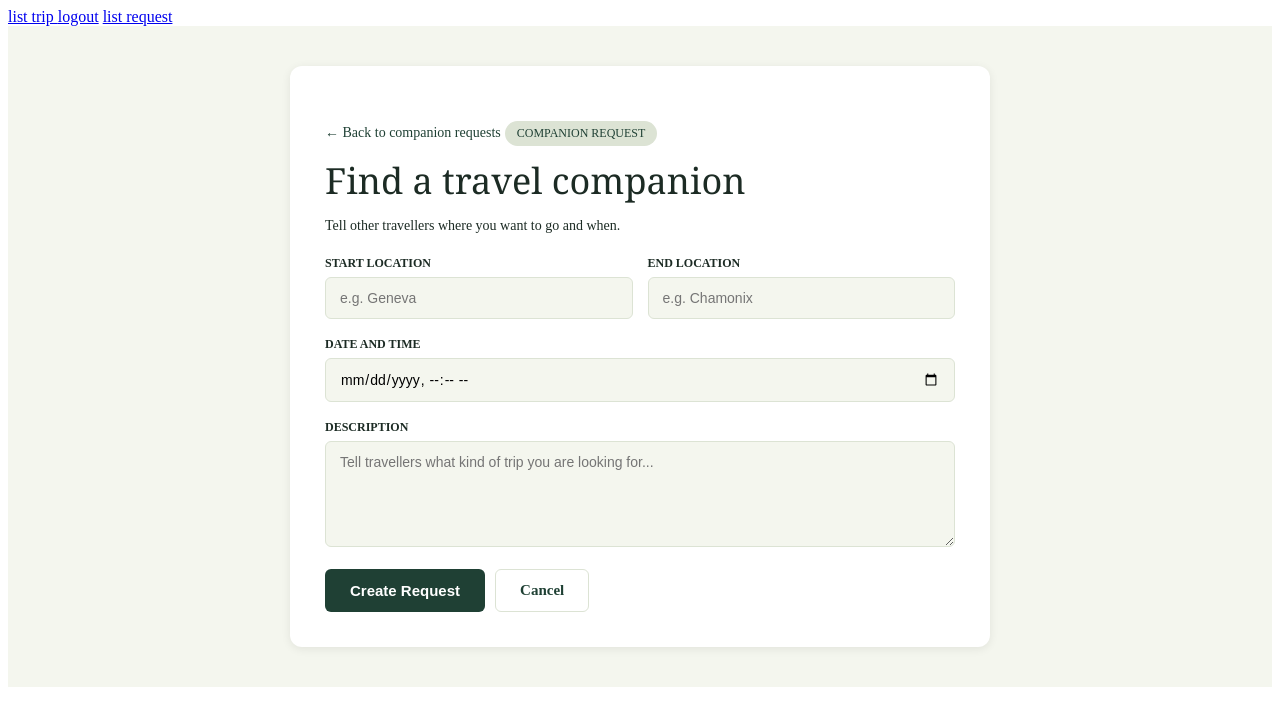
After one commit to kawsartarakhil/Exam-3-Django, a Django app: page /travel/requests/create/ in a window 1280 px wide. The commit adds this page. Shown: the top 726 px of the page. Run offline with Django 5.2, Linux system fonts and the light colour scheme; the visitor is signed in with stand-in values (Sample User, id 1).

Commit message:
comprequest done

```diff
--- a/accounts/templates/base.html
+++ b/accounts/templates/base.html
@@ -6,7 +6,7 @@
     <title>{% block title %}Base.html{% endblock %}</title>
 </head>
 <body>
-    <head><a href="{% url 'trip_list'%}">list trip </a> <a href="{% url 'logout'%}">logout</a></head>
+    <head><a href="{% url 'trip_list'%}">list trip </a> <a href="{% url 'logout'%}">logout</a>  <a href="{% url 'request_list'%}">list request </a></head>
     <main>
         {% block content %}{% endblock  %}
     </main>
--- /dev/null
+++ b/travel/static/travel/request_form.css
@@ -0,0 +1,100 @@
+.req-page {
+    background-color: #f4f6ee;
+    color: #1c2b24;
+    padding: 40px 20px;
+}
+.req-section {
+    max-width: 700px;
+    margin: 0 auto;
+}
+.req-card {
+    background-color: white;
+    padding: 35px;
+    border-radius: 12px;
+    box-shadow: 0 2px 10px rgba(0, 0, 0, 0.08);
+}
+.req-back {
+    font-size: 14px;
+    color: #1f4034;
+    text-decoration: none;
+}
+.req-label {
+    display: inline-block;
+    background-color: #dce3d4;
+    color: #1f4034;
+    font-size: 12px;
+    text-transform: uppercase;
+    padding: 5px 12px;
+    border-radius: 20px;
+    margin: 20px 0 10px 0;
+}
+.req-page h1 {
+    font-family: Georgia, 'Times New Roman', serif;
+    font-weight: normal;
+    font-size: 36px;
+    margin: 0 0 10px 0;
+}
+.req-subtitle {
+    font-size: 14px;
+    line-height: 1.5;
+    margin: 0 0 20px 0;
+}
+.req-error {
+    background-color: #fdeaea;
+    color: #a12a2a;
+    padding: 10px 14px;
+    border-radius: 6px;
+    font-size: 14px;
+}
+.req-row {
+    display: flex;
+    flex-wrap: wrap;
+    gap: 15px;
+}
+.req-row .req-field {
+    flex: 1;
+    min-width: 200px;
+}
+.req-field {
+    margin-bottom: 18px;
+}
+.req-field label {
+    display: block;
+    font-size: 12px;
+    font-weight: bold;
+    text-transform: uppercase;
+    margin-bottom: 6px;
+}
+.req-field input, .req-field textarea {
+    width: 100%;
+    box-sizing: border-box;
+    padding: 12px 14px;
+    background-color: #f4f6ee;
+    border: 1px solid #dce3d4;
+    border-radius: 6px;
+    font-size: 14px;
+    font-family: Arial, sans-serif;
+}
+.req-buttons {
+    display: flex;
+    flex-wrap: wrap;
+    gap: 10px;
+}
+.req-btn-dark, .req-btn-light {
+    padding: 12px 24px;
+    border-radius: 6px;
+    text-decoration: none;
+    font-weight: bold;
+    font-size: 15px;
+    border: 1px solid transparent;
+    cursor: pointer;
+}
+.req-btn-dark {
+    background-color: #1f4034;
+    color: white;
+}
+.req-btn-light {
+    background-color: white;
+    color: #1f4034;
+    border: 1px solid #dce3d4;
+}
--- /dev/null
+++ b/travel/templates/request_create.html
@@ -0,0 +1,44 @@
+{% extends 'base.html' %}
+{% load static %}
+{% block title %}Create request{% endblock %}
+{% block content %}
+<link rel="stylesheet" href="{% static 'travel/request_form.css' %}">
+<div class="req-page">
+<section class="req-section">
+<div class="req-card">
+<a href="{% url 'request_list' %}" class="req-back">&larr; Back to companion requests</a>
+<p class="req-label">Companion request</p>
+<h1>Find a travel companion</h1>
+<p class="req-subtitle">Tell other travellers where you want to go and when.</p>
+{% if error %}
+<p class="req-error">{{ error }}</p>
+{% endif %}
+<form method="POST">
+{% csrf_token %}
+<div class="req-row">
+<div class="req-field">
+<label>Start location</label>
+<input type="text" name="start_location" maxlength="100" placeholder="e.g. Geneva" required>
+</div>
+<div class="req-field">
+<label>End location</label>
+<input type="text" name="end_location" maxlength="100" placeholder="e.g. Chamonix" required>
+</div>
+</div>
+<div class="req-field">
+<label>Date and time</label>
+<input type="datetime-local" name="date" required>
+</div>
+<div class="req-field">
+<label>Description</label>
+<textarea name="description" rows="5" placeholder="Tell travellers what kind of trip you are looking for..."></textarea>
+</div>
+<div class="req-buttons">
+<button type="submit" class="req-btn-dark">Create Request</button>
+<a href="{% url 'request_list' %}" class="req-btn-light">Cancel</a>
+</div>
+</form>
+</div>
+</section>
+</div>
+{% endblock %}
--- a/travel/urls.py
+++ b/travel/urls.py
@@ -7,4 +7,8 @@ urlpatterns = [
     path("trip/<int:pk>/", trip_detail_view, name="trip_detail"),
     path("trip/<int:pk>/edit/", trip_update_view, name="trip_update"),
     path("trip/<int:pk>/delete/", trip_confirm_delete, name="trip_delete"),
+    path("requests/", request_list_view, name="request_list"),
+    path("requests/create/", request_create_view, name="request_create"),
+    path("requests/<int:pk>/edit/", request_update_view, name="request_update"),
+    path("requests/<int:pk>/delete/", request_confirm_delete_view, name="request_delete"),
 ]
--- a/travel/views.py
+++ b/travel/views.py
@@ -120,16 +120,14 @@ def request_create_view(request):
         end = request.POST.get("end_location")
         date_text = request.POST.get("date")
         description = request.POST.get("description")
-        seats = request.POST.get("seats_available")
-        car_picture = request.FILES.get("car_picture")
         if not start or not end:
-            return render(request, "request_form.html", {"error": "Start and end destination are required"})
+            return render(request, "request_create.html", {"error": "Start and end destination are required"})
         date = parse_datetime(date_text)
 
-        CompanionRequest.objects.create(user=request.user,start_location=start,end_location=end,date=date,seats_available=seats,description=description,car_picture=car_picture)
+        CompanionRequest.objects.create(user=request.user,start_location=start,end_location=end,date=date,description=description)
         return redirect("request_list")
 
-    return render(request, "request_form.html")
+    return render(request, "request_create.html")
 
 @login_required
 def request_update_view(request, pk):
@@ -141,23 +139,17 @@ def request_update_view(request, pk):
         start = request.POST.get("start_location")
         end = request.POST.get("end_location")
         date_text = request.POST.get("date")
-        seats_text = request.POST.get("seats_available")
         description = request.POST.get("description")
         date_value = parse_datetime(date_text)
-        seats = int(seats_text)
-
-        if not start or not end or not date_value or seats < 1:
-            return render(request, "request_form.html", {"request": companion_request,"error": "Enter valid locations, datetime, and at least one seat."})
-
+        if not start or not end or not date_value:
+            return render(request, "request_update.html", {"request": companion_request,"error": "Enter valid locations and date/time."})
         companion_request.start_location = start
         companion_request.end_location = end
         companion_request.date = date_value
-        companion_request.seats_available = seats
         companion_request.description = description
         companion_request.save()
         return redirect("request_list")
-    return render(request, "request_form.html", {"request": companion_request})
-
+    return render(request, "request_update.html", {"request": companion_request})
 
 @login_required
 def request_confirm_delete_view(request, pk):
@@ -168,4 +160,4 @@ def request_confirm_delete_view(request, pk):
     if request.method == "POST":
         companion_request.delete()
         return redirect("request_list")
-    return render(request, "request_confirm_delete.html", {"request": companion_request})
+    return render(request, "request_delete.html", {"request": companion_request})
```
Also changed, not shown: travel/static/travel/request_list.css (added, +128 -0 lines), travel/templates/request_delete.html (added, +27 -0 lines), travel/templates/request_list.html (added, +57 -0 lines), travel/templates/request_update.html (added, +44 -0 lines), travel/static/travel/trio_form.css (renamed from travel/static/trio_form.css).
